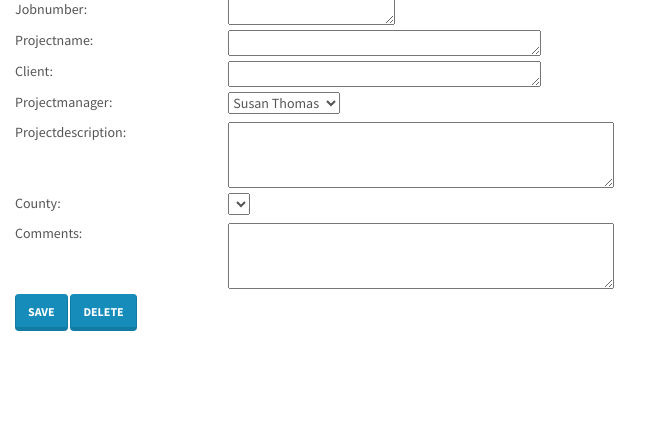
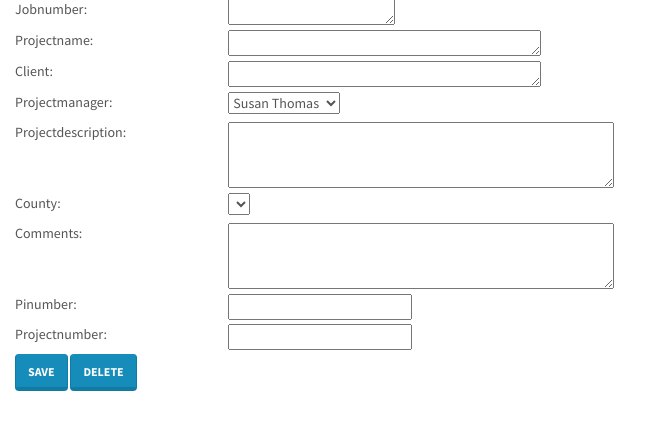
Before and after one commit to fstraw/django-pt, a Django app: page /nepa/projects/add/ in a window 1280 px wide. Shown: the part 171-601 px from the top of the page, without its empty margins (0-662 px from the left). Run offline with Django 3.2, Linux system fonts and the light colour scheme; lists and menus that the app fills with data are empty; parts of the project's set-up code (start-up, migrations or seed data) failed here and were passed over; some libraries are stand-ins or nearby versions; some web fonts are replaced.

Commit message:
Can now add projects and pi numbers

```diff
--- a/nepa/forms.py
+++ b/nepa/forms.py
@@ -9,6 +9,8 @@ class PlannerForm(forms.Form):
     pm = forms.ChoiceField(choices=PROJECT_MANAGERS, initial='')
 
 class ProjectForm(ModelForm):
+    pinumber = forms.CharField(initial='', required=False)
+    projectnumber = forms.CharField(initial='', required=False)
     class Meta:
           model = Project
           fields = ['jobnumber', 'projectname', 'client',
@@ -17,7 +19,7 @@ class ProjectForm(ModelForm):
           widgets = {
                       'jobnumber': Textarea(attrs={'cols': 20, 'rows': 1}),
                       'projectname': Textarea(attrs={'cols': 40, 'rows': 1}),
-					  'client': Textarea(attrs={'cols': 40, 'rows': 1}),
+					            'client': Textarea(attrs={'cols': 40, 'rows': 1}),
                       'projectdescription': Textarea(attrs={'cols': 50, 'rows': 3}),
                       'comments': Textarea(attrs={'cols': 50, 'rows': 3}),
                     }
--- a/nepa/templates/nepadash.html
+++ b/nepa/templates/nepadash.html
@@ -2,7 +2,7 @@
 {% block content %}
 <div class="row">
   <div class="col-md-11">
-    <h1>{{ project.jobnumber }} - {{ project.projectname }}</h1>
+    <h2>{{ project.jobnumber }} - {{ project.projectname }}</h2>
   </div>
   <div class="col-md-1">
     <a class="btn btn-default" href="{% url 'nepa_edit' project.id nepa.id %} ">
--- a/nepa/templates/projectdash.html
+++ b/nepa/templates/projectdash.html
@@ -16,7 +16,7 @@
 		<div class="col-md-3">
 			<div class="row">
 				<div class="col-md-12"><h4>PI Number(s):</h4> {% for pi in project.pis.all %} {{ pi | linebreaks }} {% endfor %}</div>
-				<div class="col-md-12"><h4>Project Number(s):</h4> {% for pn in project.projectnumbers.all %} {{ pn }} {% endfor %}</div>
+				<div class="col-md-12"><h4>Project Number(s):</h4> {% for pn in project.projectnumbers.all %} {{ pn | linebreaks }} {% endfor %}</div>
 			</div>
 		</div>
 		<div class="col-md-3">
--- a/nepa/views.py
+++ b/nepa/views.py
@@ -75,6 +75,14 @@ def project_edit(request, projectid):
 			return redirect(home_page)
 		project_form = ProjectForm(request.POST, instance=project)
 		if project_form.is_valid():
+			clean = project_form.cleaned_data
+			if not clean['pinumber'] == '':
+				pi = PINumbers.objects.get_or_create(pi_number=clean['pinumber'])[0]
+				project.pis.add(pi)
+			if not clean['projectnumber'] == '':
+				projectnumber = ProjectNumbers.objects.get_or_create(project_number=clean['projectnumber'])[0]
+				project.projectnumbers.add(projectnumber)
+			# return HttpResponse('<html>{}</html>'.format(pi))
 			project_form.save() #save and commit job number to db
 			return redirect('project_dash', projectid=project.id)
 		return render(request, 'add_project.html', {'project_form' : project_form})
```
Also changed, not shown: db.sqlite3.
